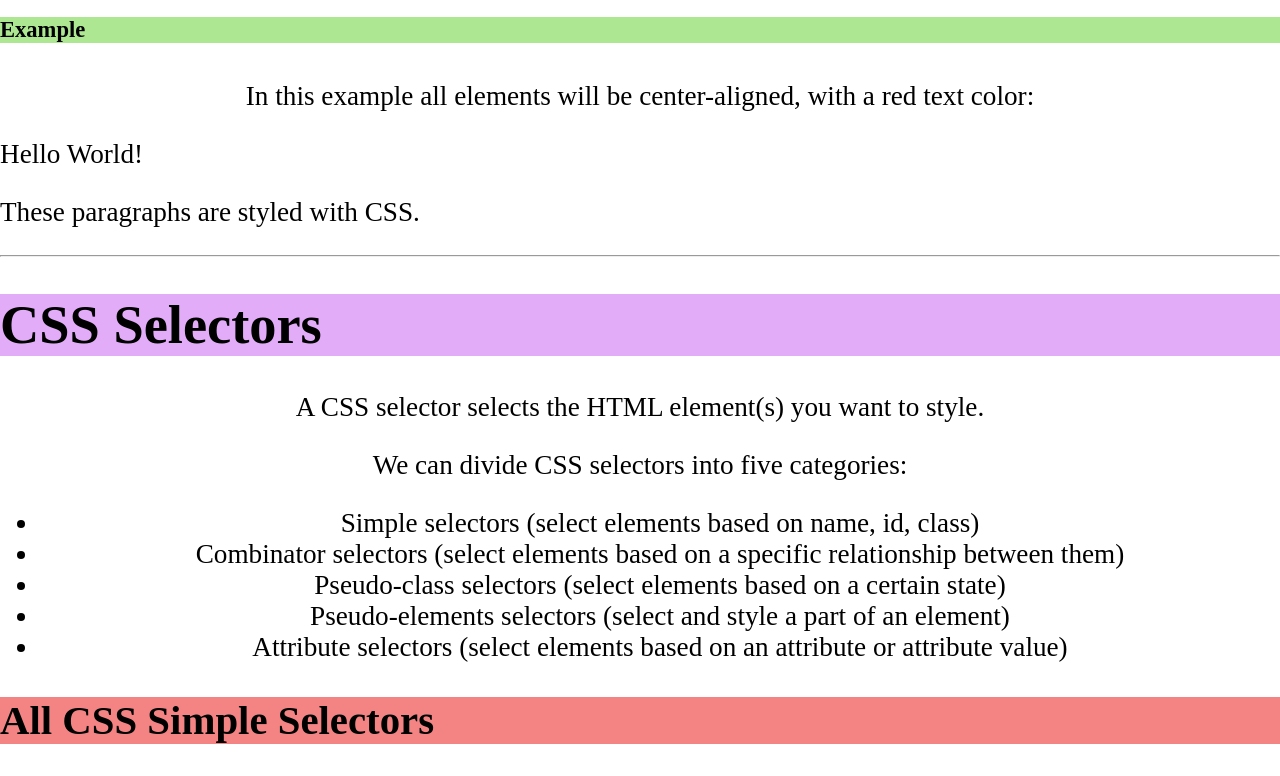
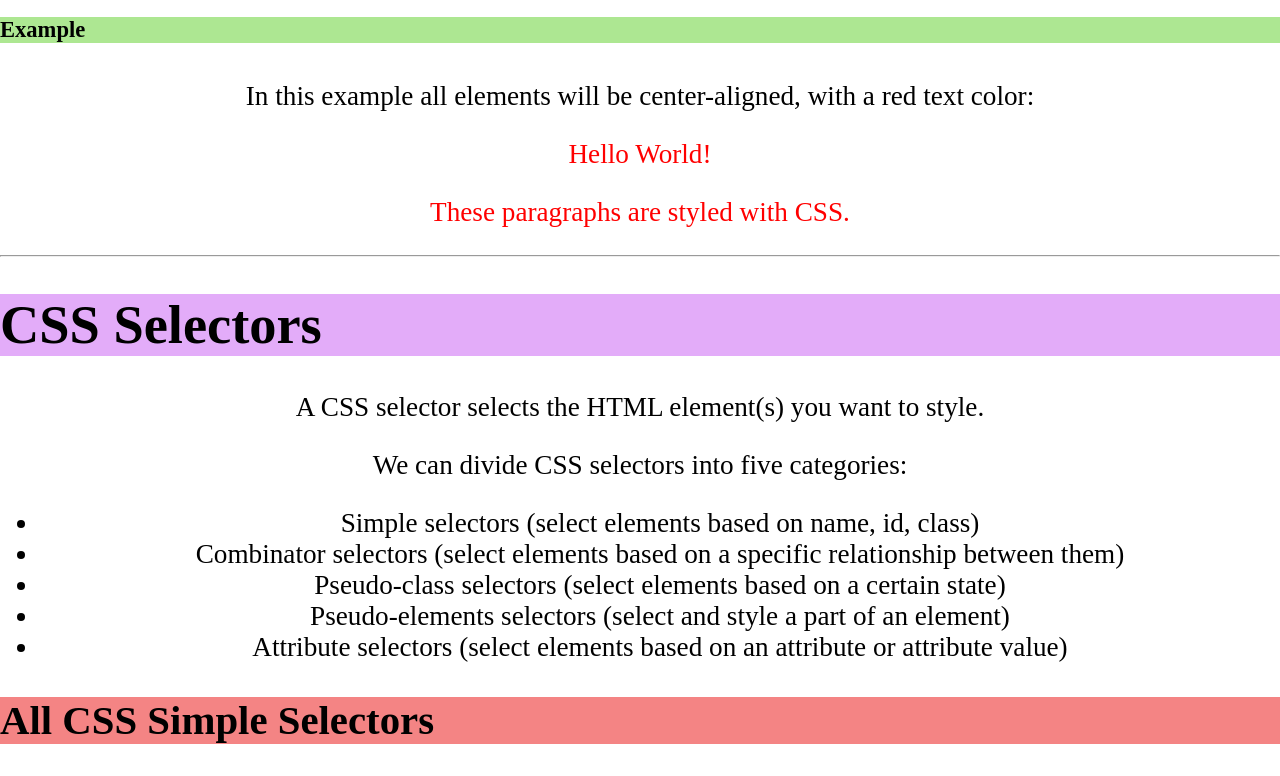
Before and after one commit to SofiyaCTI054/CSS-Properties, a plain HTML site: page index.html in a window 1280 px wide. Shown: the part 1660-2436 px from the top of the page. Drawn offline with Linux system fonts and the light colour scheme.

Commit message:
Updating CSS Properties
Updating CSS Properties

```diff
--- a/style.css
+++ b/style.css
@@ -205,7 +205,7 @@ table {
     background-repeat:no-repeat;
   }
 
-  .p {
+  .pp {
     text-align: left;
     color: black;
   }
```
